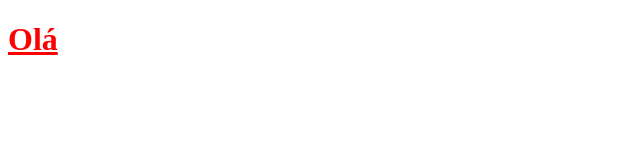
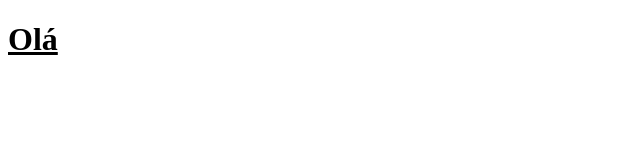
Before and after one commit to abimaelrsergio/angular-ng4-playground, an Angular app: page / in a window 1280 px wide. Shown: the top 160 px of the page, without its empty margins (0-640 px from the left). Built offline with nearby package versions, Linux system fonts and the light colour scheme.

Commit message:
Definindo classes dinamicamente com true ou false

```diff
--- a/src/app/app.component.ts
+++ b/src/app/app.component.ts
@@ -4,7 +4,7 @@ import { Component } from '@angular/core';
   selector: 'app-root',
   template: `
 
-  	<h1 [class]="titleClass">Olá</h1>
+  	<h1 [class.red-title]="titleClass">Olá</h1>
 
   `,
   styles: [`
@@ -20,6 +20,6 @@ import { Component } from '@angular/core';
 })
 export class AppComponent {
 
-  titleClass = 'red-title'
+  titleClass = false
 
 }
```
